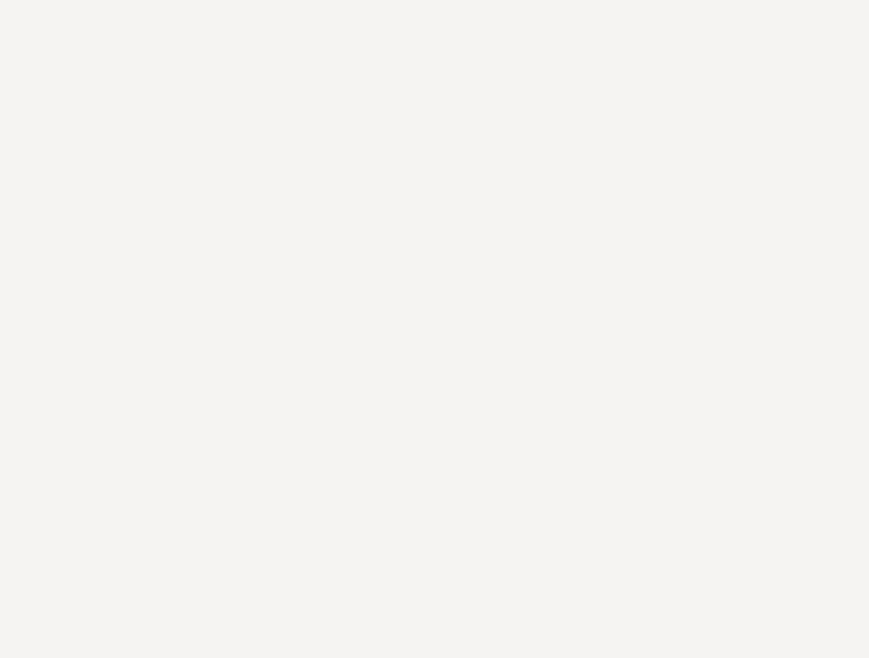
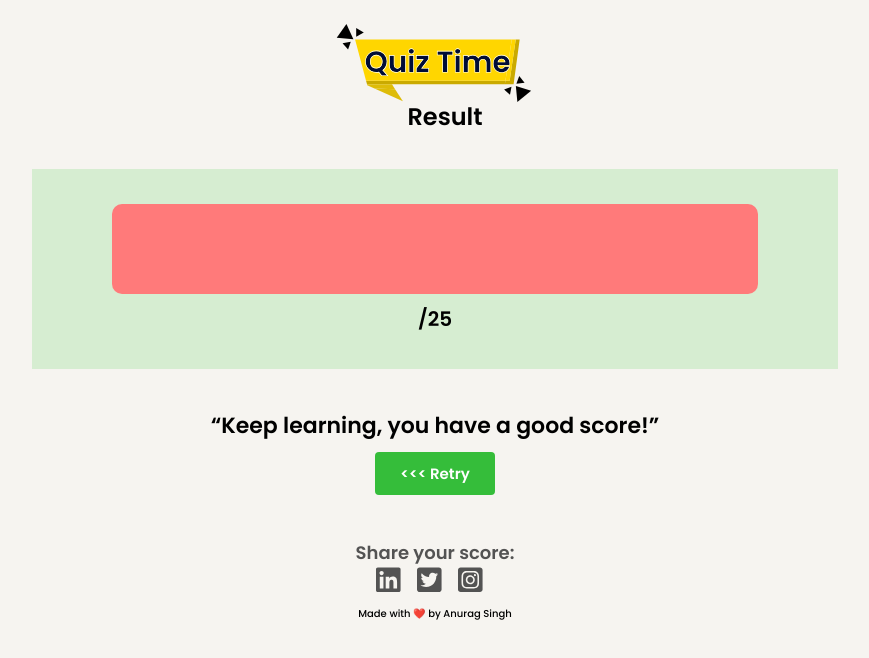
Before and after one commit to SPpawar027/Quiz-app, a website: page resultpage.html in a window 1280 px wide. Shown: the whole page, without its empty margins (205-1074 px from the left). Drawn offline with Linux system fonts and the light colour scheme.

Commit message:
complete result page

```diff
--- a/resultpage.css
+++ b/resultpage.css
@@ -1,10 +1,146 @@
-*{
+* {
     margin: 0;
     padding: 0;
     box-sizing: border-box;
 }
-body{
+
+body {
     height: 100%;
     width: 100%;
-    background-color: #F6F4F0;;
+    background-color: #F6F4F0;
+    ;
 }
+
+.main {
+    width: 100%;
+    height: screen;
+}
+
+.allcenter {
+    width: 70%;
+    height: screen;
+
+    margin: auto;
+    display: flex;
+    justify-content: center;
+    flex-direction: column;
+
+}
+
+.top {
+    text-align: center;
+    margin-top: 20px;
+}
+
+.top h2 {
+    font-family: Poppins;
+    font-size: 24px;
+    font-weight: 600;
+    margin-bottom: 20px;
+    position: relative;
+    top: -15px;
+    left: 10px;
+
+}
+
+.allcenter img {
+    width: 200px;
+    height: 90px;
+}
+
+.progressbar {
+    width: 90%;
+    height: 200px;
+    background-color: rgba(88, 209, 88, 0.201);
+    margin: auto;
+    display: flex;
+    justify-content: center;
+    align-items: center;
+    flex-direction: column;
+}
+
+.upperbar {
+    width: 80%;
+    height: 90px;
+    background-color: #FF7A7A;
+    border-radius: 10px;
+}
+
+.lowerbar {
+    width: 50%;
+    height: 100%;
+    background-color: #35BD3A;
+    border-radius: 10px;
+}
+
+.score {
+    font-family: Poppins;
+    font-size: 20px;
+    font-weight: 600;
+    margin-top: 10px;
+}
+
+.quote {
+    width: 90%;
+    height: 100px;
+    padding-top: 40px;
+    /* background-color: red; */
+    margin: auto;
+    text-align: center;
+
+}
+
+.quotes {
+    font-family: Poppins;
+    font-size: 22px;
+    font-weight: 600;
+}
+
+.retry {
+
+    background-color: #35BD3A;
+    border: none;
+    border-radius: 4px;
+    padding: 10px 25px;
+    font-family: Poppins;
+    color: white;
+    font-size: 15px;
+    font-weight: 600;
+    margin-top: 10px;
+    cursor: pointer;
+
+}
+.sharediv{
+    text-align: center;
+}
+
+.share {
+    text-align: center;
+    margin-top: 70px;
+    font-family: Poppins;
+    font-size: 18px;
+    font-weight: 600;
+    color: #535353;
+    user-select: none;
+   display: block;
+
+}
+.socialimg img{
+    width: 25px;
+    height: 28px;
+    margin-right: 12px;
+    cursor: pointer;
+}
+.startfooter {
+    width: 100%;
+    margin-bottom: 10px;
+    text-align: center;
+    margin-top: 8px;
+}
+
+.startfooter p {
+    font-family: Poppins;
+    font-size: 10px;
+    font-weight: 500;
+    text-align: center;
+}
--- a/resultpage.html
+++ b/resultpage.html
@@ -1,16 +1,48 @@
 <!DOCTYPE html>
 <html lang="en">
+
 <head>
     <meta charset="UTF-8">
     <meta name="viewport" content="width=device-width, initial-scale=1.0">
     <title>Result page</title>
     <link rel="stylesheet" href="resultpage.css">
+    <link
+        href="https://fonts.googleapis.com/css2?family=Poppins:ital,wght@0,100;0,200;0,300;0,400;0,500;0,600;0,700;0,800;0,900;1,100;1,200;1,300;1,400;1,500;1,600;1,700;1,800;1,900&display=swap"
+        rel="stylesheet">
 </head>
+
 <body>
     <div class="main">
-
+        <div class="allcenter">
+            <div class="top">
+                <img src="/image/Group 1.svg" alt="">
+                <h2>Result</h2>
+            </div>
+            <div class="progressbar">
+                <div class="upperbar">
+                    <div class="lowerbar"></div>
+                </div>
+                <div class='score'><span class='number'></span>/25</div>
+            </div>
+            <div class="quote">
+                <div><span class='quotes'>“Keep learning, you have a good score!”</span></div>
+                <button class='retry'><<< Retry</button>
+            </div>
+            <div class='sharediv'>
+               <p class='share'>Share your score:</p>
+               <div class="socialimg">
+                <img src="/image/🦆 icon _LinkedIn_.svg" alt="">
+                <img src="/image/🦆 icon _Twitter Square_.svg" alt="">
+                <img src="/image/🦆 icon _Instagram Square_.svg" alt="">
+               </div>
+                <footer class='startfooter'>
+                    <p>Made with ❤️ by Anurag Singh</p>
+                </footer>
+            </div>
+        </div>
 
     </div>
+    <script src='resultpage.js'></script>
+</body>
 
-</body>
 </html>
--- /dev/null
+++ b/resultpage.js
@@ -0,0 +1,9 @@
+const number = document.querySelector(".number")
+const submitbtn = document.querySelector(".submitbtn")
+const lowerbar = document.querySelector(".lowerbar")
+const num = JSON.parse(localStorage.getItem("score"))
+console.log(num)
+
+number.innerHTML = num
+
+lowerbar.style.width = (num * 100) / 25 + '%';
```
Also changed, not shown: index.html (+4 -4 lines), script.js (+10 -3 lines), image/🦆 icon _Instagram Square_.svg (added), image/🦆 icon _LinkedIn_.svg (added), image/🦆 icon _Twitter Square_.svg (added).
